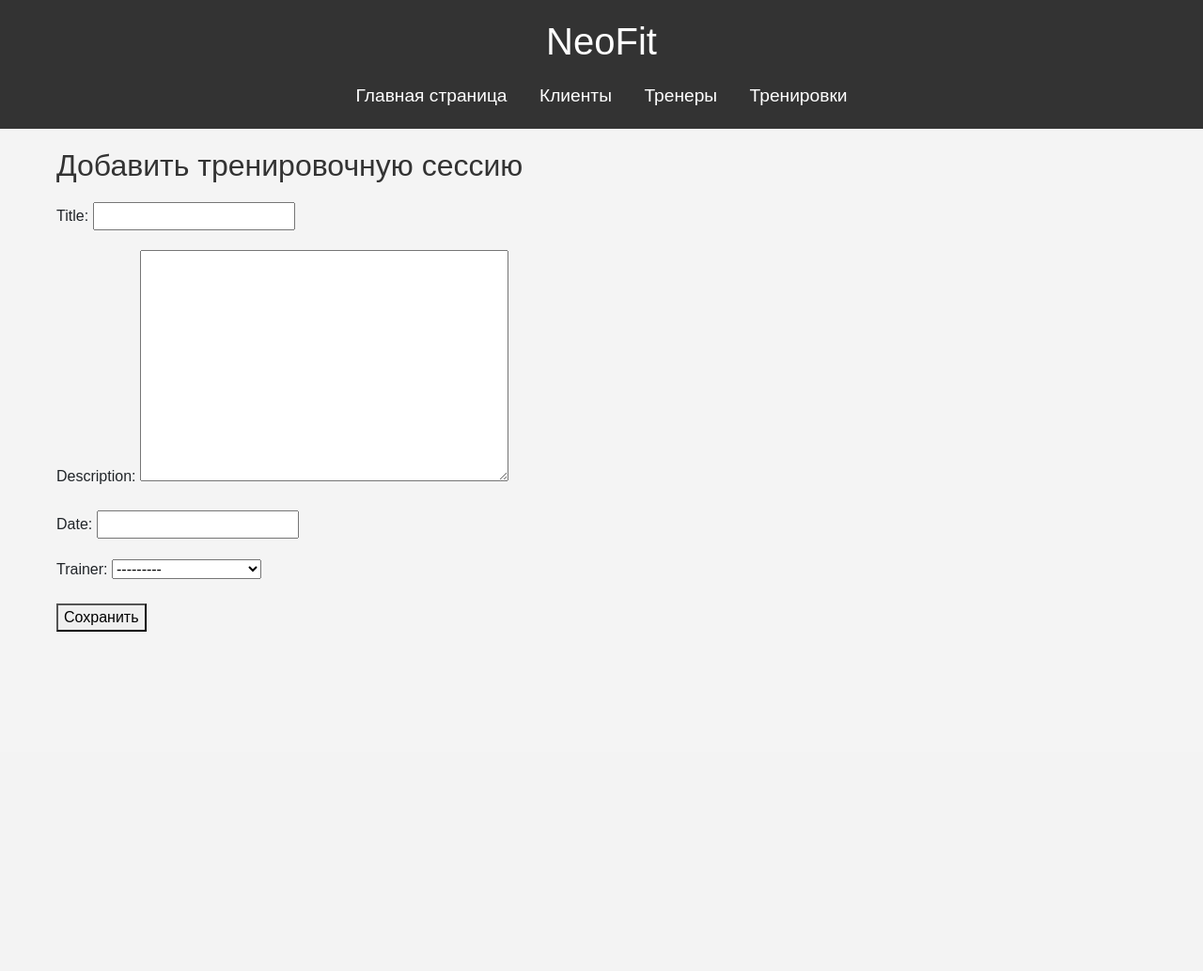
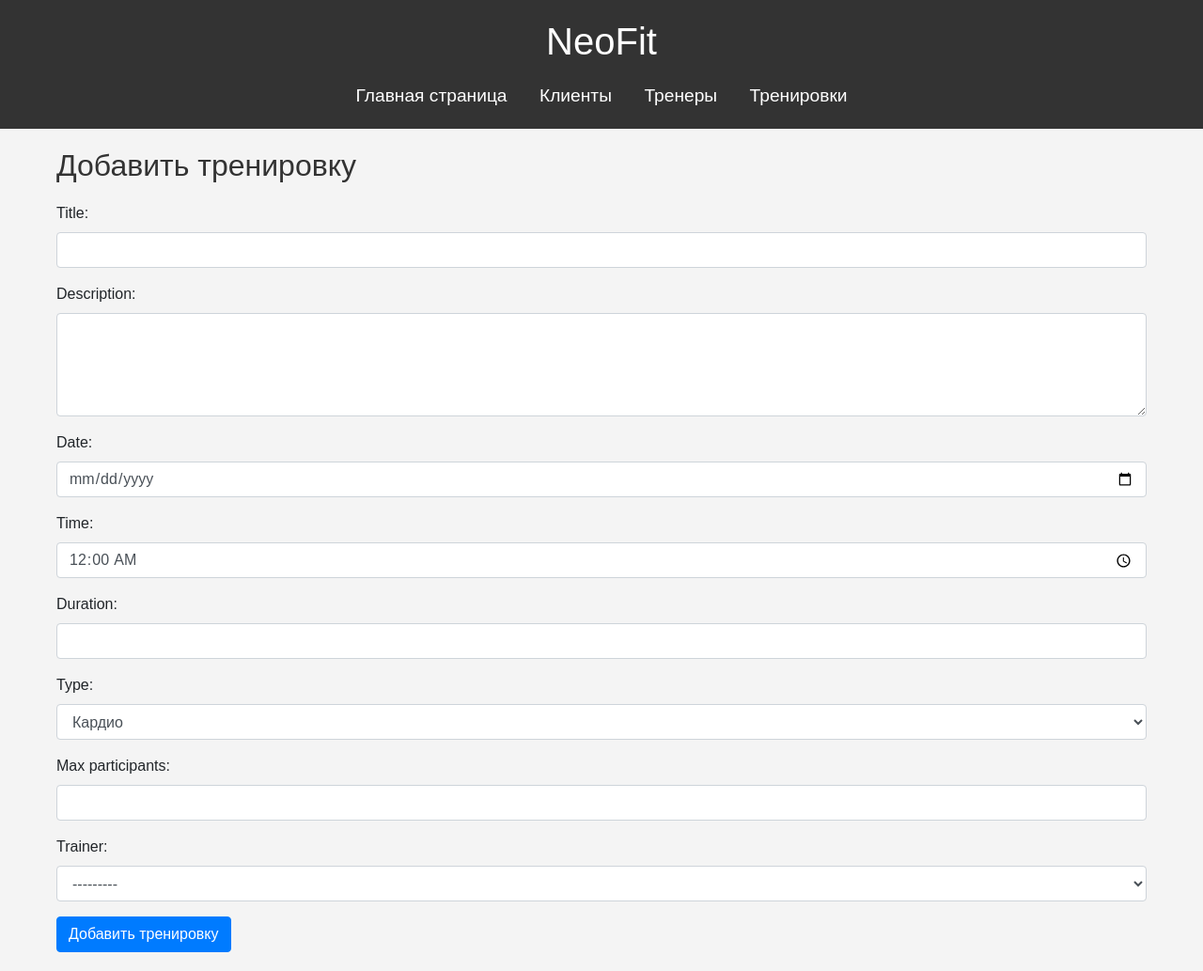
Before and after one commit to EricBulBul/NeoFit, a Django app: page /appointments/sessions/new/ in a window 1280 px wide. Shown: the whole page at 94% size. Before the commit the page ends 672 px from the top, so only its background shows below. Run offline with Django 4.2, Linux system fonts and the light colour scheme; data comes from the database, SQL or seed files in the repository; both versions use the stored data as it was after the commit; some libraries are stand-ins or nearby versions.

Commit message:
Попытался с трешей разобраться

```diff
--- a/neofit/appointments/forms.py
+++ b/neofit/appointments/forms.py
@@ -37,7 +37,12 @@ class TrainerForm(forms.ModelForm):
 class TrainingSessionForm(forms.ModelForm):
     class Meta:
         model = TrainingSession
-        fields = ['title', 'description', 'date', 'trainer']
+        fields = ['title', 'description', 'date', 'time', 'duration', 'type', 'max_participants', 'trainer']
+        widgets = {
+            'date': forms.DateInput(attrs={'type': 'date'}),
+            'time': forms.TimeInput(attrs={'type': 'time'}),
+            'description': forms.Textarea(attrs={'rows': 4, 'cols': 40}),
+        }
 
 class AppointmentForm(forms.ModelForm):
     class Meta:
--- a/neofit/appointments/models.py
+++ b/neofit/appointments/models.py
@@ -31,10 +31,18 @@ class Trainer(models.Model):
         return f'{self.first_name} {self.last_name}'
 
 class TrainingSession(models.Model):
-    title = models.CharField(max_length=200)
-    description = models.TextField()
-    date = models.DateTimeField()
-    trainer = models.ForeignKey(Trainer, on_delete=models.CASCADE)
+    title = models.CharField(max_length=100)
+    description = models.TextField(blank=True, null=True)
+    date = models.DateField()
+    time = models.TimeField(default="00:00")
+    duration = models.DurationField(null=True, blank=True)
+    type = models.CharField(max_length=50, choices=[
+        ('cardio', 'Кардио'),
+        ('strength', 'Силовая'),
+        ('flexibility', 'Растяжка')
+    ], default='cardio')
+    max_participants = models.IntegerField(null=True, blank=True)
+    trainer = models.ForeignKey('Trainer', on_delete=models.SET_NULL, null=True)  # Добавляем поле тренера
 
     def __str__(self):
         return self.title
--- a/neofit/appointments/templates/appointments/create_training_session.html
+++ b/neofit/appointments/templates/appointments/create_training_session.html
@@ -1,10 +1,115 @@
 {% extends 'appointments/base.html' %}
+{% load widget_tweaks %}
 
 {% block content %}
-    <h2>Добавить тренировочную сессию</h2>
+    <h2>Добавить тренировку</h2>
     <form method="post">
         {% csrf_token %}
-        {{ form.as_p }}
-        <button type="submit">Сохранить</button>
+
+        <!-- Поле для названия тренировки -->
+        <div class="form-group">
+            {{ form.title.label_tag }}
+            {{ form.title|add_class:"form-control" }}
+            {% if form.title.errors %}
+                <div class="invalid-feedback">
+                    {% for error in form.title.errors %}
+                        <p>{{ error }}</p>
+                    {% endfor %}
+                </div>
+            {% endif %}
+        </div>
+
+        <!-- Поле для описания -->
+        <div class="form-group">
+            {{ form.description.label_tag }}
+            {{ form.description|add_class:"form-control" }}
+            {% if form.description.errors %}
+                <div class="invalid-feedback">
+                    {% for error in form.description.errors %}
+                        <p>{{ error }}</p>
+                    {% endfor %}
+                </div>
+            {% endif %}
+        </div>
+
+        <!-- Поле для даты -->
+        <div class="form-group">
+            {{ form.date.label_tag }}
+            {{ form.date|add_class:"form-control datepicker" }}
+            {% if form.date.errors %}
+                <div class="invalid-feedback">
+                    {% for error in form.date.errors %}
+                        <p>{{ error }}</p>
+                    {% endfor %}
+                </div>
+            {% endif %}
+        </div>
+
+        <!-- Поле для времени -->
+        <div class="form-group">
+            {{ form.time.label_tag }}
+            {{ form.time|add_class:"form-control timepicker" }}
+            {% if form.time.errors %}
+                <div class="invalid-feedback">
+                    {% for error in form.time.errors %}
+                        <p>{{ error }}</p>
+                    {% endfor %}
+                </div>
+            {% endif %}
+        </div>
+
+        <!-- Поле для продолжительности -->
+        <div class="form-group">
+            {{ form.duration.label_tag }}
+            {{ form.duration|add_class:"form-control" }}
+            {% if form.duration.errors %}
+                <div class="invalid-feedback">
+                    {% for error in form.duration.errors %}
+                        <p>{{ error }}</p>
+                    {% endfor %}
+                </div>
+            {% endif %}
+        </div>
+
+        <!-- Поле для типа тренировки -->
+        <div class="form-group">
+            {{ form.type.label_tag }}
+            {{ form.type|add_class:"form-control" }}
+            {% if form.type.errors %}
+                <div class="invalid-feedback">
+                    {% for error in form.type.errors %}
+                        <p>{{ error }}</p>
+                    {% endfor %}
+                </div>
+            {% endif %}
+        </div>
+
+        <!-- Поле для количества участников -->
+        <div class="form-group">
+            {{ form.max_participants.label_tag }}
+            {{ form.max_participants|add_class:"form-control" }}
+            {% if form.max_participants.errors %}
+                <div class="invalid-feedback">
+                    {% for error in form.max_participants.errors %}
+                        <p>{{ error }}</p>
+                    {% endfor %}
+                </div>
+            {% endif %}
+        </div>
+
+        <!-- Поле для тренера -->
+        <div class="form-group">
+            {{ form.trainer.label_tag }}
+            {{ form.trainer|add_class:"form-control" }}
+            {% if form.trainer.errors %}
+                <div class="invalid-feedback">
+                    {% for error in form.trainer.errors %}
+                        <p>{{ error }}</p>
+                    {% endfor %}
+                </div>
+            {% endif %}
+        </div>
+
+        <button type="submit" class="btn btn-primary">Добавить тренировку</button>
     </form>
 {% endblock %}
```
Also changed, not shown: neofit/appointments/templates/appointments/training_session_list.html (+18 -7 lines), neofit/appointments/migrations/0005_trainingsession_duration_and_more.py (added), neofit/db.sqlite3, 1 other file.
